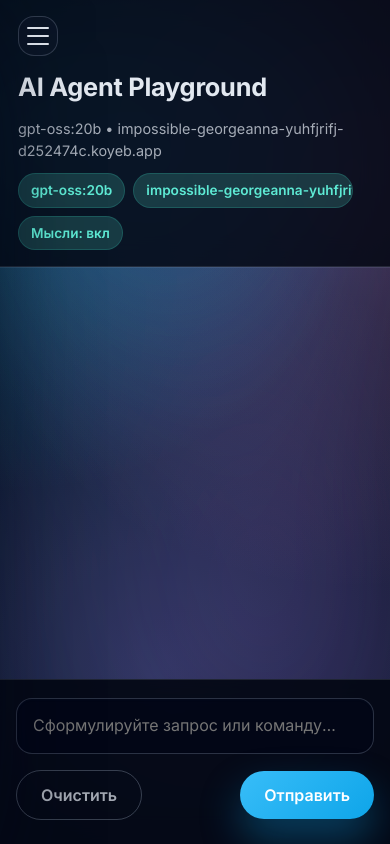
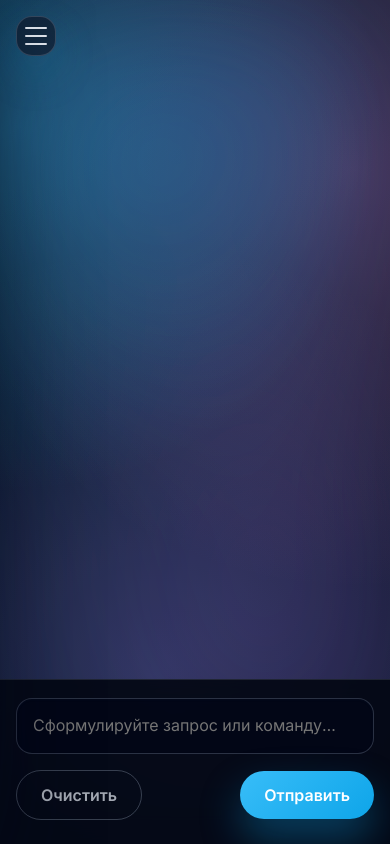
Before and after one commit to FUJAKEY/aiagent, a website: page public/index.html in a window 390 px wide. Drawn offline with Linux system fonts and the light colour scheme.

Commit message:
refactor: simplify chat layout and strengthen system prompt

```diff
--- a/public/app.js
+++ b/public/app.js
@@ -11,10 +11,6 @@ const sidebar = document.getElementById('sidebar');
 const menuButton = document.getElementById('menu-button');
 const closeSidebarButton = document.getElementById('close-sidebar');
 const drawerBackdrop = document.getElementById('drawer-backdrop');
-const workspaceSubtitle = document.getElementById('workspace-subtitle');
-const modelBadge = document.getElementById('active-model');
-const endpointBadge = document.getElementById('active-endpoint');
-const thinkBadge = document.getElementById('active-think');
 
 const STORAGE_KEY = 'ai-agent-playground-settings-v1';
 const DEFAULT_ENDPOINT = 'https://impossible-georgeanna-yuhfjrifj-d252474c.koyeb.app/api/chat';
@@ -67,31 +63,28 @@ function normaliseThinking(value) {
 }
 
 function renderConnectionMeta() {
+  if (!menuButton) {
+    return;
+  }
+
   const endpoint = endpointInput.value.trim() || DEFAULT_ENDPOINT;
   const model = modelInput.value.trim() || 'gpt-oss:20b';
   const thinkEnabled = thinkInput.checked;
-
   const endpointSummary = summariseEndpoint(endpoint);
 
-  if (workspaceSubtitle) {
-    workspaceSubtitle.textContent = `${model} • ${endpointSummary}`;
+  const labelParts = [`модель ${model}`];
+  if (endpointSummary) {
+    labelParts.push(`эндпоинт ${endpointSummary}`);
   }
+  labelParts.push(thinkEnabled ? 'режим мыслей включён' : 'режим мыслей выключен');
 
-  if (modelBadge) {
-    modelBadge.textContent = model;
-    modelBadge.title = model;
+  menuButton.setAttribute('aria-label', `Открыть меню настроек (${labelParts.join(', ')})`);
+  const titleParts = [model];
+  if (endpointSummary) {
+    titleParts.push(endpointSummary);
   }
-
-  if (endpointBadge) {
-    endpointBadge.textContent = endpointSummary;
-    endpointBadge.title = endpoint;
-  }
-
-  if (thinkBadge) {
-    thinkBadge.textContent = thinkEnabled ? 'Мысли: вкл' : 'Мысли: выкл';
-    thinkBadge.dataset.state = thinkEnabled ? 'on' : 'off';
-    thinkBadge.title = thinkEnabled ? 'Режим размышлений активен' : 'Режим размышлений отключён';
-  }
+  titleParts.push(thinkEnabled ? 'мысли вкл' : 'мысли выкл');
+  menuButton.title = titleParts.join(' • ');
 }
 
 function loadSettings() {
--- a/public/index.html
+++ b/public/index.html
@@ -16,12 +16,10 @@
     <div class="background"></div>
     <div class="aurora"></div>
     <main class="app-shell">
-      <section class="workspace" aria-label="Область чата">
-        <header class="workspace-header">
       <button
         type="button"
         id="menu-button"
-            class="menu-trigger"
+        class="menu-trigger floating"
         aria-label="Открыть меню настроек"
         aria-haspopup="true"
         aria-controls="sidebar"
@@ -33,17 +31,7 @@
           <span></span>
         </span>
       </button>
-          <div class="workspace-title">
-            <h1>AI Agent Playground</h1>
-            <p id="workspace-subtitle" class="workspace-subtitle"></p>
-          </div>
-          <div class="chip-group" role="status" aria-live="polite">
-            <span class="chip" id="active-model"></span>
-            <span class="chip" id="active-endpoint"></span>
-            <span class="chip" id="active-think"></span>
-          </div>
-        </header>
-
+      <section class="workspace" aria-label="Область чата">
         <div class="chat-surface">
           <section class="chat" id="chat" aria-live="polite" aria-label="История сообщений"></section>
         </div>
--- a/public/styles.css
+++ b/public/styles.css
@@ -359,7 +359,7 @@ body.drawer-open {
   position: relative;
   flex: 1;
   display: grid;
-  grid-template-rows: auto 1fr auto;
+  grid-template-rows: 1fr auto;
   gap: 0;
   padding: 0;
   border-radius: 0;
@@ -368,38 +368,6 @@ body.drawer-open {
   box-shadow: none;
   min-height: 100vh;
   min-height: 100dvh;
-}
-
-.workspace-header {
-  display: flex;
-  align-items: center;
-  gap: clamp(14px, 3vw, 24px);
-  flex-wrap: wrap;
-  padding: clamp(18px, 4vw, 28px) clamp(20px, 5vw, 40px);
-  background: rgba(3, 7, 18, 0.82);
-  border-bottom: 1px solid rgba(148, 163, 184, 0.18);
-  backdrop-filter: blur(14px);
-  box-shadow: 0 1px 0 rgba(148, 163, 184, 0.16);
-}
-
-.workspace-header h1 {
-  margin: 0;
-  font-size: clamp(1.6rem, 4vw, 2.4rem);
-  letter-spacing: -0.01em;
-}
-
-.workspace-title {
-  display: flex;
-  flex-direction: column;
-  gap: 6px;
-  flex: 1;
-  min-width: 220px;
-}
-
-.workspace-subtitle {
-  margin: 6px 0 0;
-  color: var(--text-secondary);
-  font-size: 0.95rem;
 }
 
 .menu-trigger {
@@ -440,6 +408,14 @@ body.drawer-open {
   transform-origin: center;
 }
 
+.menu-trigger.floating {
+  position: fixed;
+  top: calc(env(safe-area-inset-top, 0px) + 24px);
+  left: calc(env(safe-area-inset-left, 0px) + 24px);
+  z-index: 30;
+  box-shadow: 0 18px 44px rgba(14, 165, 233, 0.18);
+}
+
 body.drawer-open .menu-trigger {
   background: rgba(15, 23, 42, 0.9);
   border-color: rgba(148, 163, 184, 0.55);
@@ -455,37 +431,6 @@ body.drawer-open .menu-icon span:nth-child(2) {
 
 body.drawer-open .menu-icon span:nth-child(3) {
   transform: translateY(-8px) rotate(-45deg);
-}
-
-.chip-group {
-  display: flex;
-  flex-wrap: wrap;
-  gap: 10px;
-  justify-content: flex-end;
-  margin-left: auto;
-}
-
-.chip {
-  display: inline-flex;
-  align-items: center;
-  gap: 6px;
-  max-width: 220px;
-  padding: 6px 12px;
-  border-radius: 999px;
-  background: var(--chip-bg);
-  color: var(--chip-text);
-  font-weight: 600;
-  font-size: 0.85rem;
-  white-space: nowrap;
-  overflow: hidden;
-  text-overflow: ellipsis;
-  border: 1px solid rgba(45, 212, 191, 0.2);
-}
-
-.chip[data-state='off'] {
-  background: rgba(248, 113, 113, 0.12);
-  color: #fca5a5;
-  border-color: rgba(248, 113, 113, 0.25);
 }
 
 .chat-surface {
@@ -747,30 +692,17 @@ body.drawer-open .menu-icon span:nth-child(3) {
     padding: clamp(14px, 4vw, 24px) clamp(18px, 4.5vw, 28px) clamp(16px, 4.5vw, 26px);
     padding-bottom: calc(clamp(16px, 4.5vw, 26px) + env(safe-area-inset-bottom, 0px));
   }
-
-  .chip-group {
-    gap: 8px;
-  }
 }
 
 @media (max-width: 900px) {
-  .workspace-header {
-    align-items: flex-start;
-  }
-
-  .workspace-header h1 {
-    font-size: clamp(1.5rem, 5.5vw, 2rem);
-  }
-
   .menu-trigger {
     width: 44px;
     height: 44px;
   }
 
-  .chip-group {
-    margin-left: 0;
-    justify-content: flex-start;
-    gap: 8px;
+  .menu-trigger.floating {
+    top: calc(env(safe-area-inset-top, 0px) + 20px);
+    left: calc(env(safe-area-inset-left, 0px) + 20px);
   }
 
   .chat-surface {
@@ -784,28 +716,14 @@ body.drawer-open .menu-icon span:nth-child(3) {
 }
 
 @media (max-width: 640px) {
-  .workspace-header {
-    flex-direction: column;
-    align-items: stretch;
-    gap: 12px;
-    padding: 16px 18px;
-  }
-
-  .workspace-title {
-    min-width: 0;
-  }
-
-  .workspace-header h1 {
-    font-size: clamp(1.3rem, 6.5vw, 1.7rem);
-  }
-
-  .workspace-subtitle {
-    font-size: 0.9rem;
-  }
-
   .menu-trigger {
     width: 40px;
     height: 40px;
+  }
+
+  .menu-trigger.floating {
+    top: calc(env(safe-area-inset-top, 0px) + 16px);
+    left: calc(env(safe-area-inset-left, 0px) + 16px);
   }
 
   .menu-icon span {
```
Also changed, not shown: src/server.js (+7 -1 lines). Lines whose indentation alone changed are shown as unchanged.
